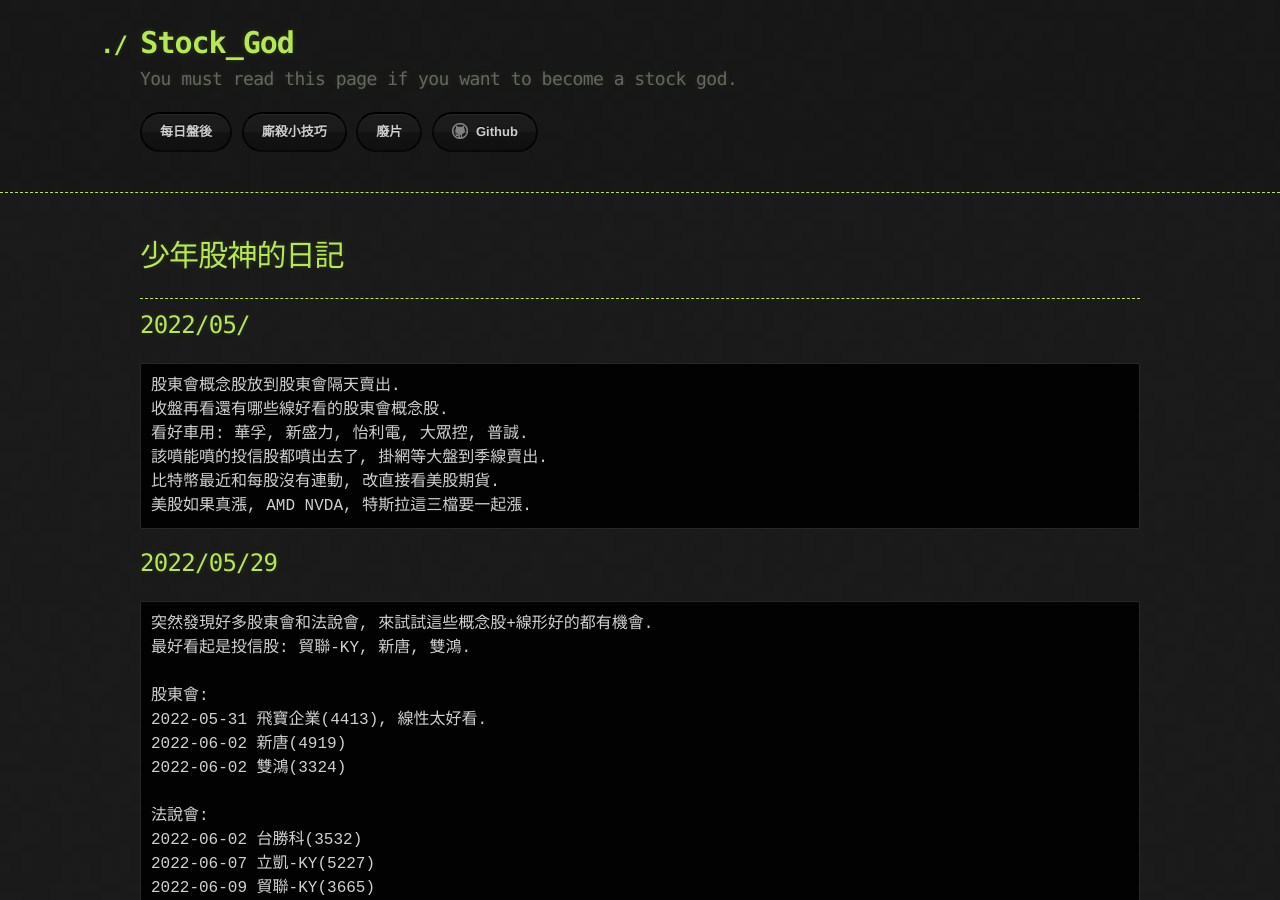
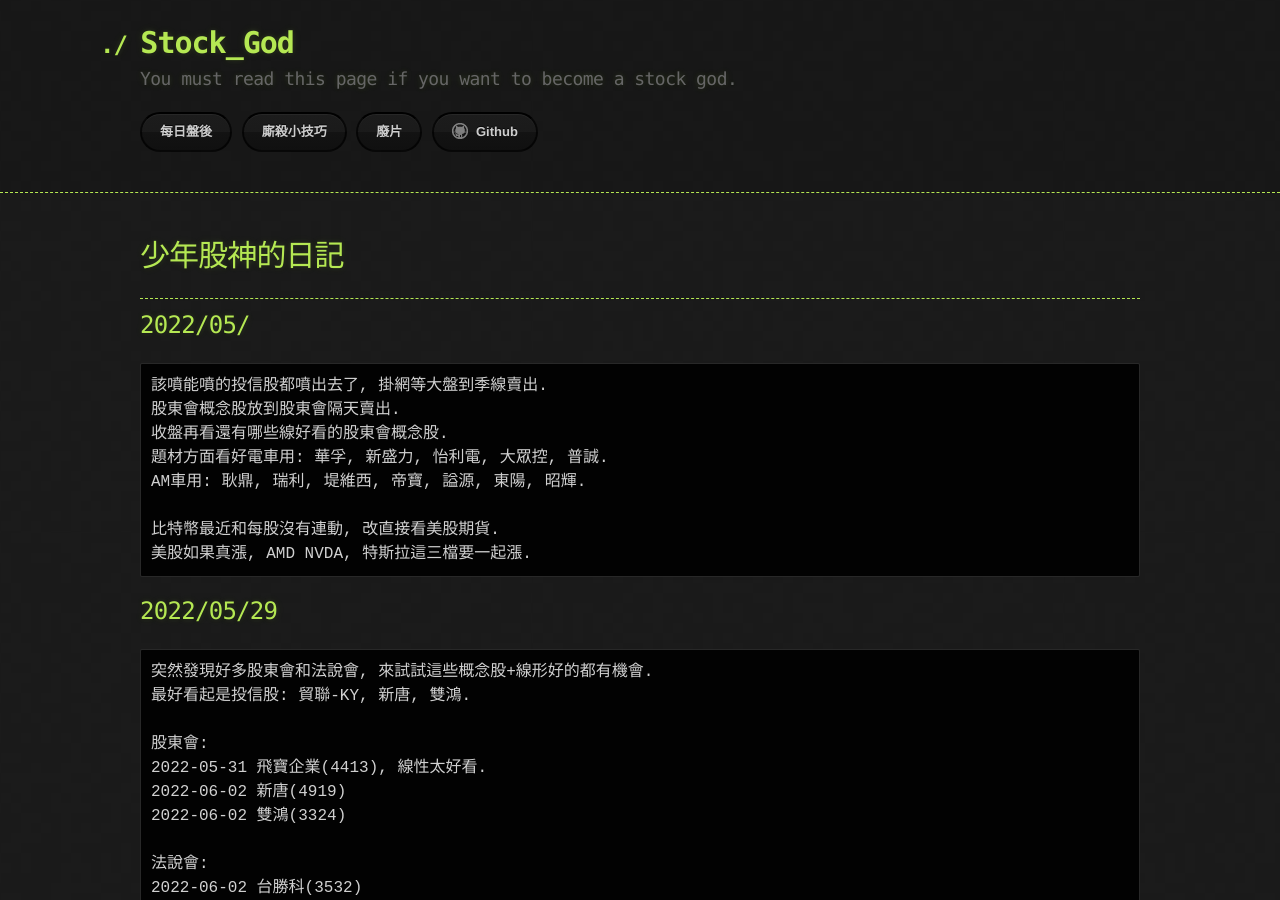
Before and after one commit to lepg5487/Stock_God, a Jekyll site: the page built from index.md, in a window 1280 px wide and 900 px high. Built offline with Jekyll 4.4.1, drawn with Linux system fonts in a browser that asks for light colours; our own code applies the rules of GitHub Pages for plain Markdown files.

Commit message:
Update index.md

````diff
--- a/index.md
+++ b/index.md
@@ -8,10 +8,12 @@ layout: testlayouts
 
 ## 2022/05/
 ```
+該噴能噴的投信股都噴出去了, 掛網等大盤到季線賣出.
 股東會概念股放到股東會隔天賣出.
 收盤再看還有哪些線好看的股東會概念股.
-看好車用: 華孚, 新盛力, 怡利電, 大眾控, 普誠.
-該噴能噴的投信股都噴出去了, 掛網等大盤到季線賣出.
+題材方面看好電車用: 華孚, 新盛力, 怡利電, 大眾控, 普誠.
+AM車用: 耿鼎, 瑞利, 堤維西, 帝寶, 謚源, 東陽, 昭輝.
+
 比特幣最近和每股沒有連動, 改直接看美股期貨.
 美股如果真漲, AMD NVDA, 特斯拉這三檔要一起漲.
 ```
````
